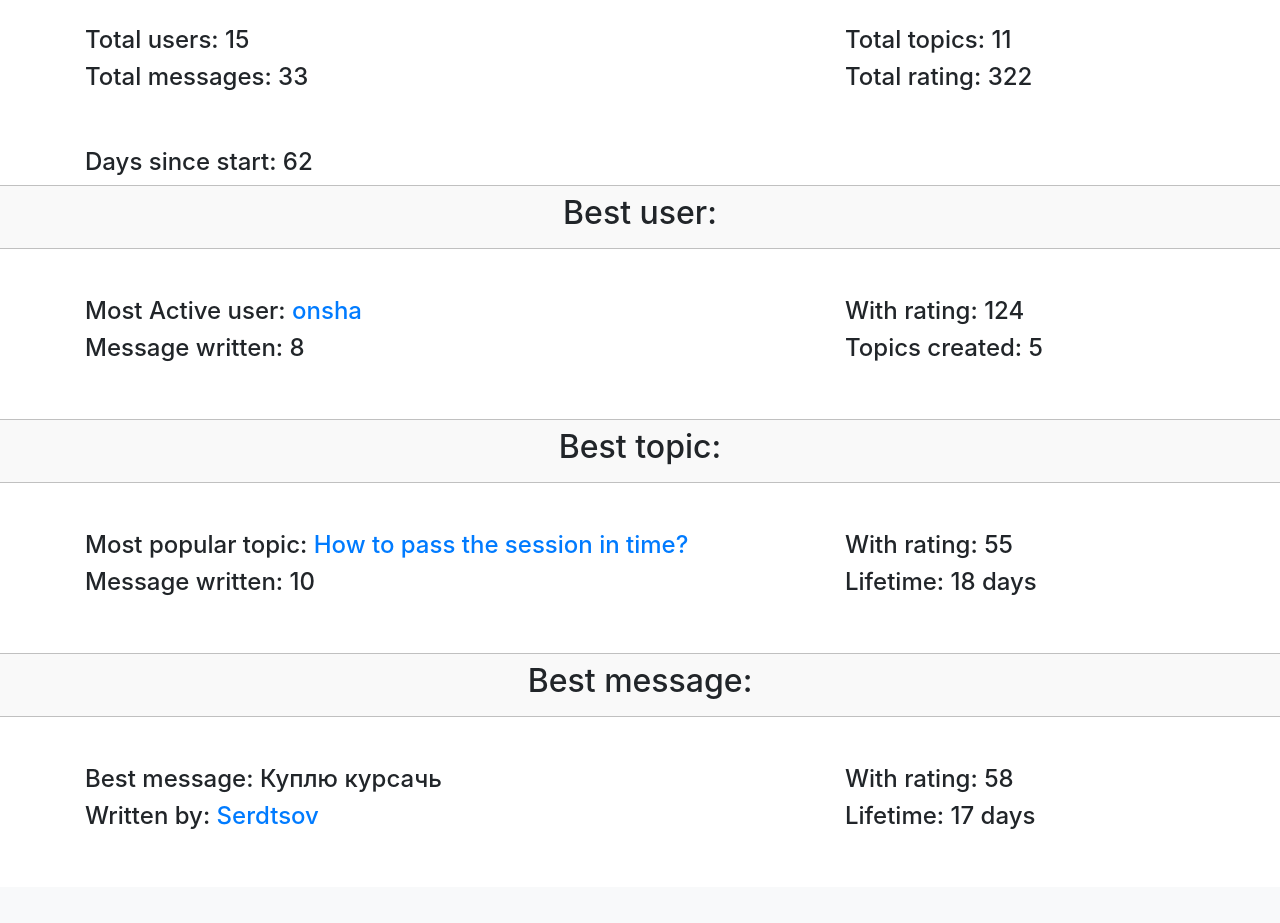
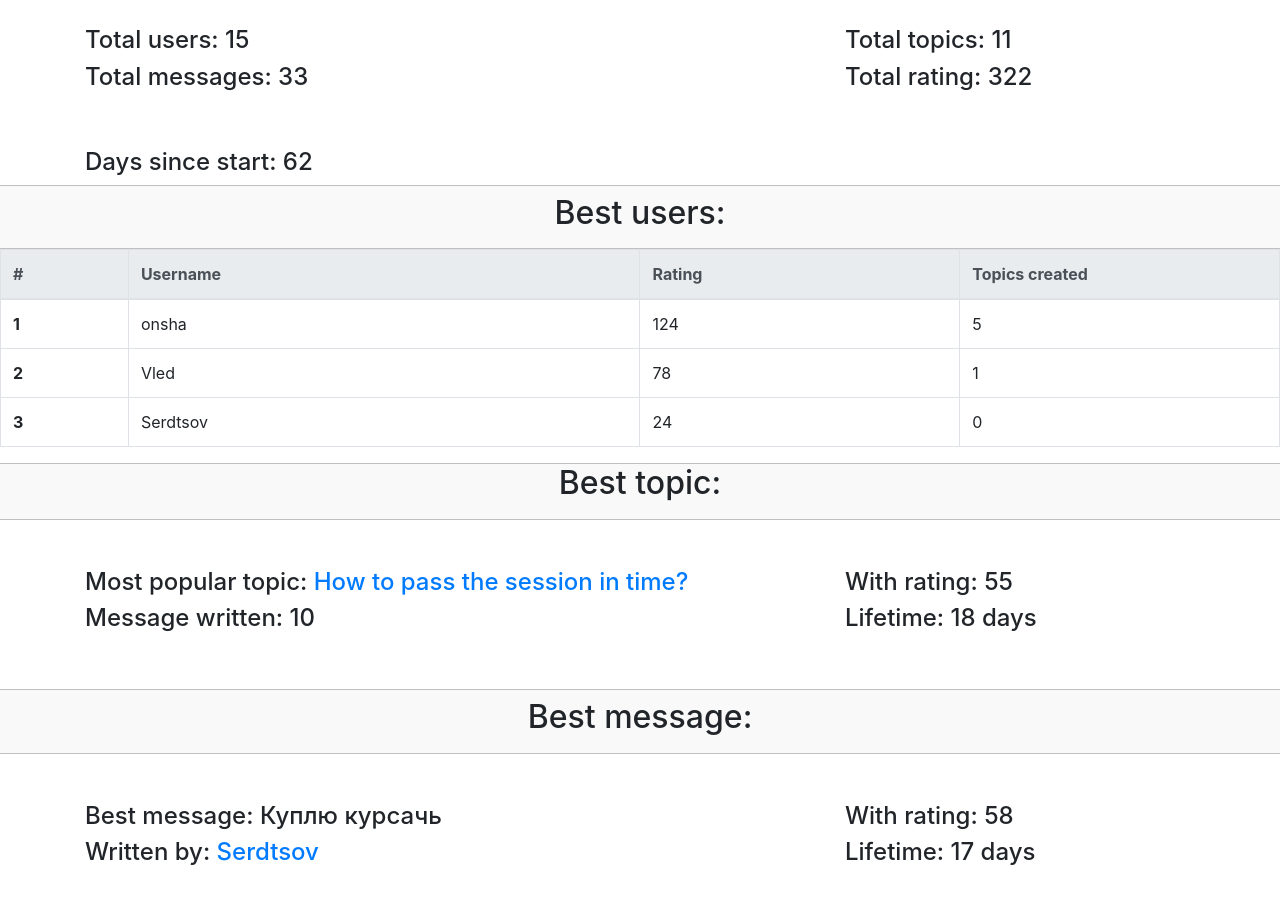
Before and after one commit to OnshaBogdan/NureForum, a Django app: page /statistics/ in a window 1280 px wide. Shown: the part 142-1065 px from the top of the page. Before the commit the page ends 971 px from the top, so only its background shows below. Run offline with Django 3.2, Linux system fonts and the light colour scheme; a user stored in the database is signed in; data comes from the database, SQL or seed files in the repository; both versions use the stored data as it was after the commit; some libraries are stand-ins or nearby versions.

Commit message:
Statistics now represents top 3 users instead of 1

```diff
--- a/forumengine/forms.py
+++ b/forumengine/forms.py
@@ -43,6 +43,12 @@ class MessageFilterForm(forms.Form):
     highest_rating = forms.IntegerField(
         label='Rating to',
         widget=forms.NumberInput({'class': 'form-control', 'name': 'highest_rating'}),
+        required=False
+    )
+    body = forms.CharField(
+        label='body',
+        max_length=150,
+        widget=forms.TextInput({'class': 'form-control', 'name': 'body'}),
         required=False
     )
     order = forms.CharField(
--- a/forumengine/templates/forumengine/statistics_template.html
+++ b/forumengine/templates/forumengine/statistics_template.html
@@ -1,5 +1,5 @@
 {% extends 'base.html'%}
-
+{% load users_list_extras %}
 {%block content%}
 <div class="container-fluid title-container">
     <h2 class="text-center mt-2 mb-3">Total statistics: </h2>
@@ -21,25 +21,45 @@
 
 </div>
 <div class="container-fluid title-container">
-    <h2 class="text-center mt-2 mb-3">Best user: </h2>
+    <h2 class="text-center mt-2 mb-3">Best users: </h2>
+</div>
+<table class="table table-lg table-bordered table-hover ">
+    <thead class="thead-light">
+    <tr>
+        <th scope="col" style="width:10%">#</th>
+        <th scope="col" style="width:40%">Username</th>
+        <th scope="col" style="width:25%">Rating</th>
+        <th scope="col" style="width:25%">Topics created</th>
+    </tr>
+    </thead>
+    <tbody>
+    <tr>
+        <th scope="row">1</th>
+        <td>{{top3_users.0.username}}</td>
+        <td>{{top3_users.0.rating}}</td>
+        <td>{{topics_created.0}}</td>
+    </tr>
+    <tr>
+        <th scope="row">2</th>
+        <td>{{top3_users.1.username}}</td>
+        <td>{{top3_users.1.rating}}</td>
+        <td>{{topics_created.1}}</td>
+    </tr>
+    <tr>
+        <th scope="row">3</th>
+        <td>{{top3_users.2.username}}</td>
+        <td>{{top3_users.2.rating}}</td>
+        <td>{{topics_created.2}}</td>
+    </tr>
+    </tbody>
+</table>
+<div class="container-fluid title-container">
+    <h2 class="text-center mb-3">Best topic: </h2>
 </div>
 <div class="container container-fluid mt-5 mb-5">
     <div class="row">
-       <div class="col-8"><h4>Most Active user: <a href="{{ best_user.get_absolute_url }}">{{best_user}}</a></h4></div>
-       <div class="col"><h4>With rating: {{max_rating}}</h4></div>
+        <div class="col-8"><h4>Most popular topic: <a href="{{ best_topic.get_absolute_url }}">{{best_topic}}</a></h4>
         </div>
-    <div class="row">
-        <div class="col-8"><h4>Message written: {{msg_written}}</h4></div>
-       <div class="col"><h4>Topics created: {{topics_created}}</h4></div>
-    </div>
-
-</div>
-<div class="container-fluid title-container">
-    <h2 class="text-center mt-2 mb-3">Best topic: </h2>
-</div>
-<div class="container container-fluid mt-5 mb-5">
-   <div class="row">
-       <div class="col-8"><h4>Most popular topic: <a href="{{ best_topic.get_absolute_url }}">{{best_topic}}</a></h4></div>
         <div class="col"><h4>With rating: {{max_rating_topic}}</h4></div>
     </div>
     <div class="row">
@@ -58,7 +78,8 @@
         <div class="col"><h4>With rating: {{max_rating_message}}</h4></div>
     </div>
     <div class="row">
-        <div class="col-8"><h4>Written by: <a href="{{best_message_author.get_absolute_url}}">{{best_message_author}}</a></h4></div>
+        <div class="col-8"><h4>Written by: <a
+                href="{{best_message_author.get_absolute_url}}">{{best_message_author}}</a></h4></div>
         <div class="col"><h4>Lifetime: {{best_message_lifetime}} days</h4></div>
     </div>
 
--- a/forumengine/views.py
+++ b/forumengine/views.py
@@ -13,6 +13,7 @@ from django.db.models import Count, Sum, Avg, Max
 from django.db.models.functions import Length, Lower
 import datetime
 from django.utils import timezone
+
 
 class CategoryDetail(View):
 
@@ -113,7 +114,7 @@ class BestMessages(View):
 
             return date
 
-        def message_filter(user, time_range, lowest, highest, order):
+        def message_filter(user, time_range, lowest, highest, body, order):
             date_now = datetime.datetime.now()
             messages = Message.objects.all()
             if lowest is None:
@@ -122,7 +123,9 @@ class BestMessages(View):
                 highest = 1000
             if user is not None:
                 messages = messages.filter(author=user)
+
             messages = messages.filter(date_of_pub__range=(time_range, date_now))
+            messages = messages.filter(body__icontains=body)
 
             if lowest < highest:
                 messages = messages.filter(rating__range=(lowest, highest))
@@ -146,6 +149,7 @@ class BestMessages(View):
             time_range = time_range_to_date(form.cleaned_data['time_range'])
             lowest_rating = form.cleaned_data['lowest_rating']
             highest_rating = form.cleaned_data['highest_rating']
+            body = form.cleaned_data['body']
             order = form.cleaned_data['order']
             if lowest_rating is None:
                 lowest_rating = -100
@@ -156,7 +160,7 @@ class BestMessages(View):
                 user = ForumUser.objects.get(username=username)
             except forumengine.models.ForumUser.DoesNotExist:
                 user = None
-            messages = message_filter(user, time_range, lowest_rating, highest_rating, order)
+            messages = message_filter(user, time_range, lowest_rating, highest_rating, body, order)
 
             context = {
                 'message_list': messages,
@@ -352,37 +356,46 @@ class Statistics(View):
         rating_count = Message.objects.all().aggregate(Sum('rating'))
         date_of_create = datetime.datetime.now() - datetime.datetime.strptime('2018 10 15', '%Y %m %d')
 
-        max_rating = ForumUser.objects.all().aggregate(Max('rating'))['rating__max']
-        best_user = ForumUser.objects.get(rating=max_rating)
-        msg_written = Message.objects.filter(author=best_user).count()
-        topics_created = Topic.objects.filter(author=best_user).count()
+        #max_rating = ForumUser.objects.all().aggregate(Max('rating'))['rating__max']
+        #best_user = ForumUser.objects.get(rating=max_rating)
+        #msg_written = Message.objects.filter(author=best_user).count()
+        #topics_created = Topic.objects.filter(author=best_user).count()
 
         max_rating_topic = Topic.objects.all().aggregate(Max('rating'))['rating__max']
         best_topic = Topic.objects.get(rating=max_rating_topic)
         msg_written_topic = Message.objects.filter(topic=best_topic).count()
-        best_topic_lifetime = timezone.now()- best_topic.date_of_pub
+        best_topic_lifetime = timezone.now() - best_topic.date_of_pub
 
         max_rating_message = Message.objects.all().aggregate(Max('rating'))['rating__max']
         best_message = Message.objects.get(rating=max_rating_message)
-        best_message_lifetime = timezone.now()- best_message.date_of_pub
+        best_message_lifetime = timezone.now() - best_message.date_of_pub
 
+        top3_users = ForumUser.objects.all().order_by('-rating')[0:3]
+        msg_written, topics_created = [], []
+        for user in top3_users:
+            msg_written.append(Message.objects.filter(author=user).count())
+            topics_created.append(Topic.objects.filter(author=user).count())
+
+        print(topics_created)
+        print(topics_created)
+        print(topics_created)
+        print(topics_created)
         context = {
             'users_count': users_count,
             'topics_count': topics_count,
             'messages_count': messages_count,
             'rating_count': rating_count['rating__sum'],
             'date_of_create': date_of_create.days,
-            'max_rating': max_rating,
-            'best_user': best_user,
+            'top3_users': top3_users,
             'msg_written': msg_written,
             'topics_created': topics_created,
-            'best_topic':best_topic,
-            'max_rating_topic':max_rating_topic,
-            'msg_written_topic':msg_written_topic,
-            'best_topic_lifetime':best_topic_lifetime.days,
-            'max_rating_message':max_rating_message,
-            'best_message':best_message.body,
-            'best_message_lifetime':best_message_lifetime.days,
+            'best_topic': best_topic,
+            'max_rating_topic': max_rating_topic,
+            'msg_written_topic': msg_written_topic,
+            'best_topic_lifetime': best_topic_lifetime.days,
+            'max_rating_message': max_rating_message,
+            'best_message': best_message.body,
+            'best_message_lifetime': best_message_lifetime.days,
             "best_message_author": best_message.author
         }
         return render(request, 'forumengine/statistics_template.html', context=context)
--- a/templates/base.html
+++ b/templates/base.html
@@ -64,11 +64,8 @@
             </button>
             <div class="dropdown-menu dropdown-menu-right">
                 <a class="dropdown-item" href={{user.get_absolute_url}}>My profile</a>
-
-                <a class="dropdown-item" href="#">~~~~~</a>
-                <a class="dropdown-item" href="#">~~~~~</a>
                 <div class="dropdown-divider"></div>
-                <a class="dropdown-item" href="{% url 'logout_url' %}">Выйти</a>
+                <a class="dropdown-item" href="{% url 'logout_url' %}">Log Out</a>
             </div>
         </div>
         {%else%}
```
Also changed, not shown: db.sqlite3, 3 other files. Lines whose indentation alone changed are shown as unchanged.
